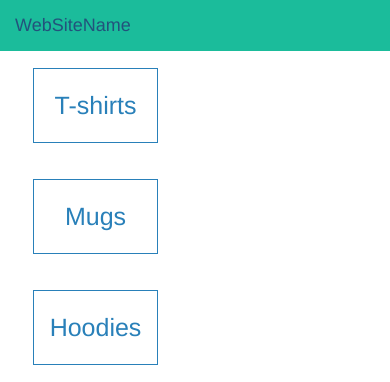
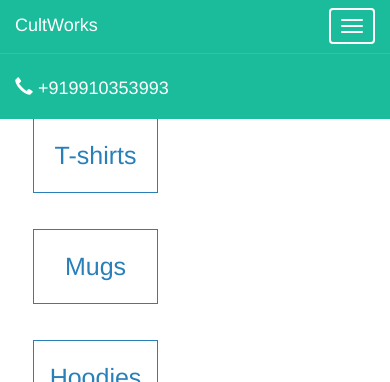
Before and after one commit to angaduom/CultWorks, a website: page public/index.html in a window 390 px wide. Both pictures are taken after a click on the button 353 px from the left and 25 px from the top of the page. Shown: the top 382 px of the page. Drawn offline with nearby package versions, Linux system fonts and the light colour scheme.

Commit message:
Need to put in price. - if required start phase 2 features next. If not then deliver this code. Things done :- 1. Navbar, images and responsive UI

```diff
--- a/public/css/style.css
+++ b/public/css/style.css
@@ -4,6 +4,7 @@ body {
 img {
   width: 100%;
   max-width: 400px;
+  height: 265px;
 }
 .center {
   margin: 0 auto;
@@ -12,7 +13,7 @@ img {
   min-width: 250px;
   padding: 5%;
   box-sizing: border-box;
-    height:350px;
+  height: 350px;
   transition: all 1s ease;
   -webkit-box-shadow: 0px 0px 0px 0px rgba(0, 0, 0, 0);
   -moz-box-shadow: 0px 0px 0px 0px rgba(0, 0, 0, 0);
@@ -48,7 +49,10 @@ img {
 .navbar-filler {
   height: 50px;
 }
-.navbar-background{
+.navbar-background {
   background-color: #1BBC9B;
-    color:white !important
+  color: white !important
 }
+a {
+  color: white !important;
+}
--- a/public/index.html
+++ b/public/index.html
@@ -2,8 +2,10 @@
 
 <head>
   <link rel="stylesheet" href="./css/style.css">
-  <link rel="stylesheet" href="https://maxcdn.bootstrapcdn.com/bootstrap/3.3.6/css/bootstrap.min.css">
-  <script src="https://ajax.googleapis.com/ajax/libs/jquery/2.2.0/jquery.min.js"></script>
+  <meta name="viewport" content="width=device-width, initial-scale=1">
+  <link rel="stylesheet" href="http://maxcdn.bootstrapcdn.com/bootstrap/3.3.6/css/bootstrap.min.css">
+  <script src="https://ajax.googleapis.com/ajax/libs/jquery/1.12.0/jquery.min.js"></script>
+  <script src="http://maxcdn.bootstrapcdn.com/bootstrap/3.3.6/js/bootstrap.min.js"></script>
 
 </head>
 <script>
@@ -43,20 +45,24 @@
     <nav class="navbar navbar-background navbar-fixed-top">
       <div class="container-fluid">
         <div class="navbar-header">
-            <button type="button" class="navbar-toggle" data-toggle="collapse" data-target="#myNavbar">
-              <span class="icon-bar"></span>
-              <span class="icon-bar"></span>
-              <span class="icon-bar"></span>
+          <button type="button" class="navbar-toggle" data-toggle="collapse" data-target="#myNavbar" style="border:2px solid #ffffff">
+            <span class="icon-bar" style="background-color:#ffffff"></span>
+            <span class="icon-bar" style="background-color:#ffffff"></span>
+            <span class="icon-bar" style="background-color:#ffffff"></span>
           </button>
-            <a class="navbar-brand" href="#">WebSiteName</a>
+          <a class="navbar-brand" href="#">CultWorks</a>
         </div>
         <div class="collapse navbar-collapse" id="myNavbar">
+
           <div class="nav navbar-nav navbar-right">
-              <li><a href="#"><span class="glyphicon glyphicon-earphone"></span> +919910353993</a></li>
+            <a class="navbar-brand">
+              <span class="glyphicon glyphicon-earphone"></span> +919910353993</a>
           </div>
         </div>
       </div>
     </nav>
+
+    <div class="navbar-filler"></div>
 
     <div class="navbar-filler"></div>
     <div class="row">
```
Also changed, not shown: public/imgs/fashion1.jpg, public/imgs/fashion2.jpg, public/imgs/fashion3.jpg, public/imgs/fashion4.jpg, public/imgs/fashion5.jpg (added). Lines whose indentation alone changed are shown as unchanged.
